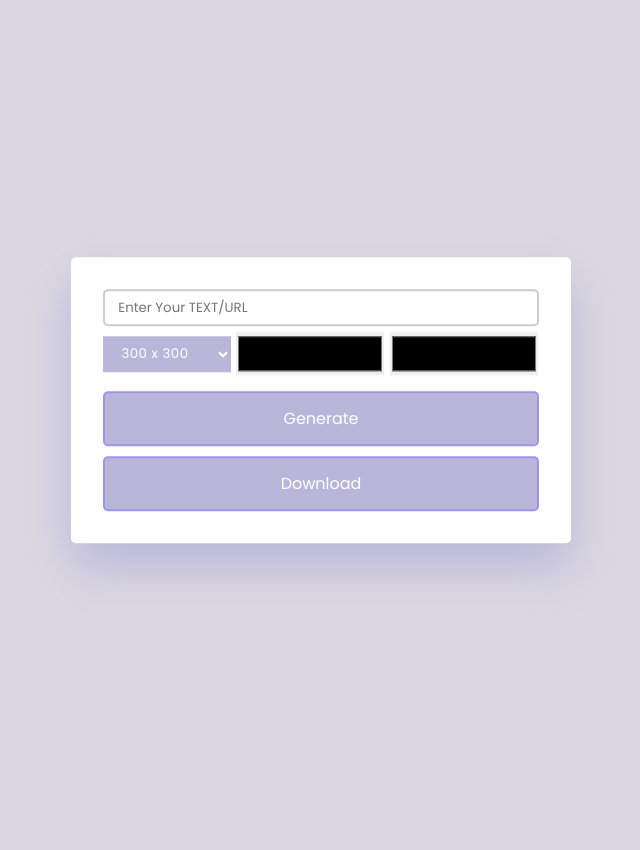
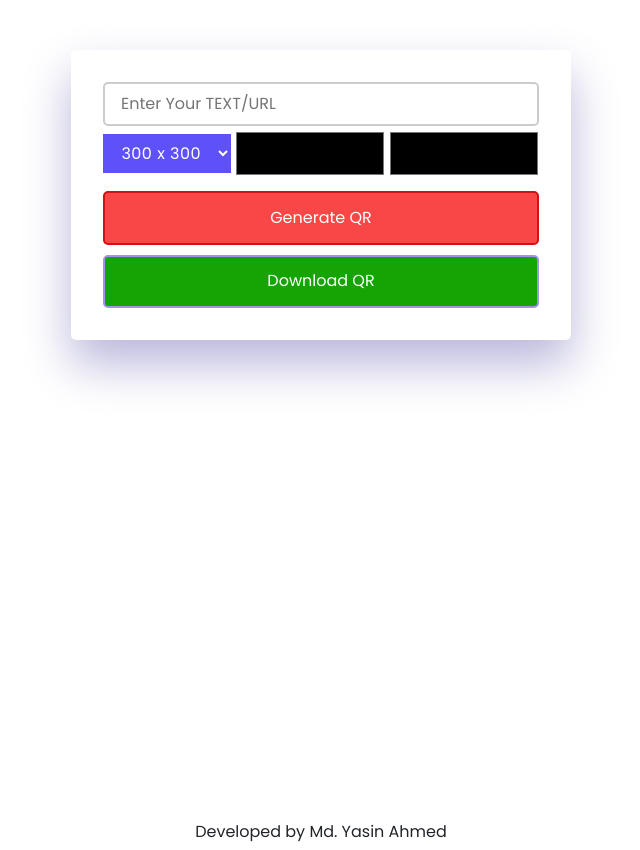
Before and after one commit to mdyasinahmed/Generate_QR, a plain HTML site: page index.html in a window 1280 px wide. Shown: the whole page, without its empty margins (319-959 px from the left). Before the commit the page ends 800 px from the top, so only its background shows below. Drawn offline with nearby package versions, Linux system fonts and the light colour scheme.

Commit message:
issues solved

```diff
--- a/index.html
+++ b/index.html
@@ -4,10 +4,15 @@
     <meta charset="UTF-8">
     <meta name="viewport" content="width=device-width, initial-scale=1.0">
     <title>Generate QR</title>
+    <!-- vanilla css -->
     <link rel="stylesheet" href="styles.css">
-    <script src="https://cdnjs.cloudflare.com/ajax/libs/qrcodejs/1.0.0/qrcode.min.js" integrity="sha512-CNgIRecGo7nphbeZ04Sc13ka07paqdeTu0WR1IM4kNcpmBAUSHSQX0FslNhTDadL4O5SAGapGt4FodqL8My0mA==" crossorigin="anonymous" referrerpolicy="no-referrer"></script>
+    <!-- bootstrap css -->
+    <link href="https://cdn.jsdelivr.net/npm/bootstrap@5.3.0/dist/css/bootstrap.min.css" rel="stylesheet" integrity="sha384-9ndCyUaIbzAi2FUVXJi0CjmCapSmO7SnpJef0486qhLnuZ2cdeRhO02iuK6FUUVM" crossorigin="anonymous">
+    <!--QR generator library-->
+    <script src="https://cdnjs.cloudflare.com/ajax/libs/qrcodejs/1.0.0/qrcode.min.js"></script>
 </head>
 <body>
+    <main class="container">
         <div class="wrapper">
             <input type="text" id="placement" placeholder="Enter Your TEXT/URL">
             <div class="options">
@@ -19,14 +24,22 @@
                 <input type="color" class="color-inp" id="color1">
                 <input type="color" class="color-inp" id="color2">
             </div>
-        <div class="container">
+            <div class="container-box">
                 <div class="box">
-                <button id="generate" disabled>Generate</button>
-                <a href="#" id="download">Download</a>
+                    <button id="generate" disabled>Generate QR</button>
+                    <a href="#" id="download-btn">Download QR</a>
                 </div>
             </div>
         </div>
-
+    </main>
+    <footer class="container">
+        <div class="footer-text align-text-bottom text-center">
+            <p class="">Developed by Md. Yasin Ahmed</p>
+        </div>
+    </footer>
+    <!-- script js -->
     <scrip src="script.js"></script>
+    <!-- bootstrap js -->
+    <script src="https://cdn.jsdelivr.net/npm/bootstrap@5.3.0/dist/js/bootstrap.bundle.min.js" integrity="sha384-geWF76RCwLtnZ8qwWowPQNguL3RmwHVBC9FhGdlKrxdiJJigb/j/68SIy3Te4Bkz" crossorigin="anonymous"></script>
 </body>
 </html>
--- a/styles.css
+++ b/styles.css
@@ -15,11 +15,8 @@ body{
 .wrapper{
     background-color: #FFFFFF;
     padding: 2em;
-    position: absolute;
     width: 500px;
-    transform: translate(-50%, -50%);
-    top: 50%;
-    left: 50%;
+    margin: 50px auto;
     border-radius: 5px;
     box-shadow: 0 1.5em 3em #b9b6da;
 
@@ -46,7 +43,7 @@ select{
     padding: 0.45rem 0.9rem;
     letter-spacing: 0.5px;
     cursor: pointer;
-    background-color: #b9b6da;
+    background-color: #5f51f9;
     border: none;
     color: #FFFFFF;
 }
@@ -76,27 +73,31 @@ select::-ms-expand{
 }
 
 .box button:disabled{
-    background-color: #b9b6da;
+    background-color: #f94646;
     color: #FFFFFF;
-    border: 2px solid #9c95ea;
+    border: 2px solid #d41010;
 }
 
 .box button{
-    background-color: #b9b6da;
+    background-color: #f94646;
     color: #FFFFFF;
-    border: 2px solid #9c95ea;
+    border: 2px solid #d41010;
 }
 
 .box a{
     margin-top: 10px;
     text-decoration: none;
-    background-color: #b9b6da;
+    background-color: #14a403;
     color: #FFFFFF;
     border: 2px solid #9c95ea;
     text-align: center;
 }
 
-.container{
+.container-box{
     margin-top: 15px;
     border-radius: 5px;
 }
+
+footer{
+    margin-top: 30em;
+}
```
Also changed, not shown: script.js (+11 -12 lines). Lines whose indentation alone changed are shown as unchanged.
